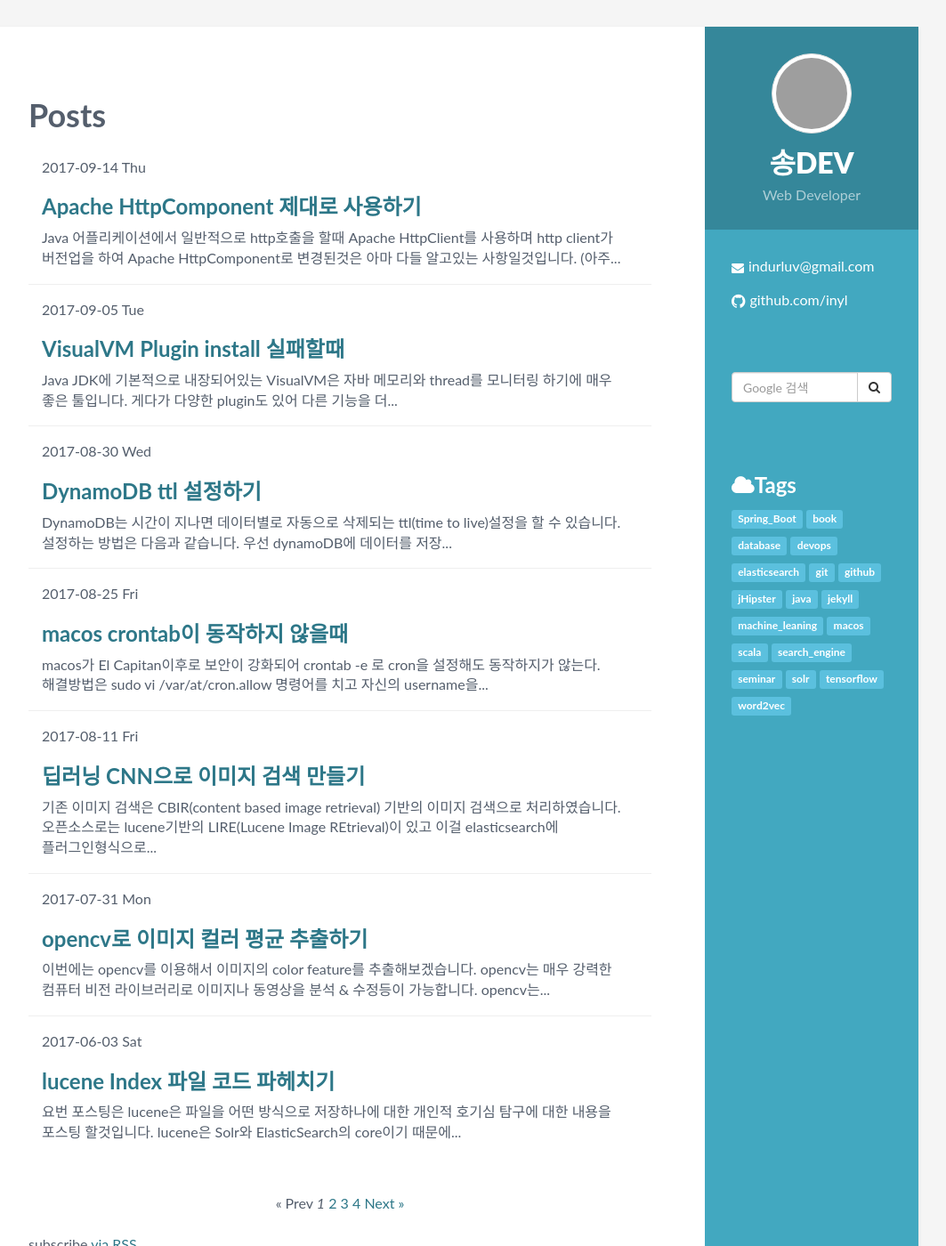
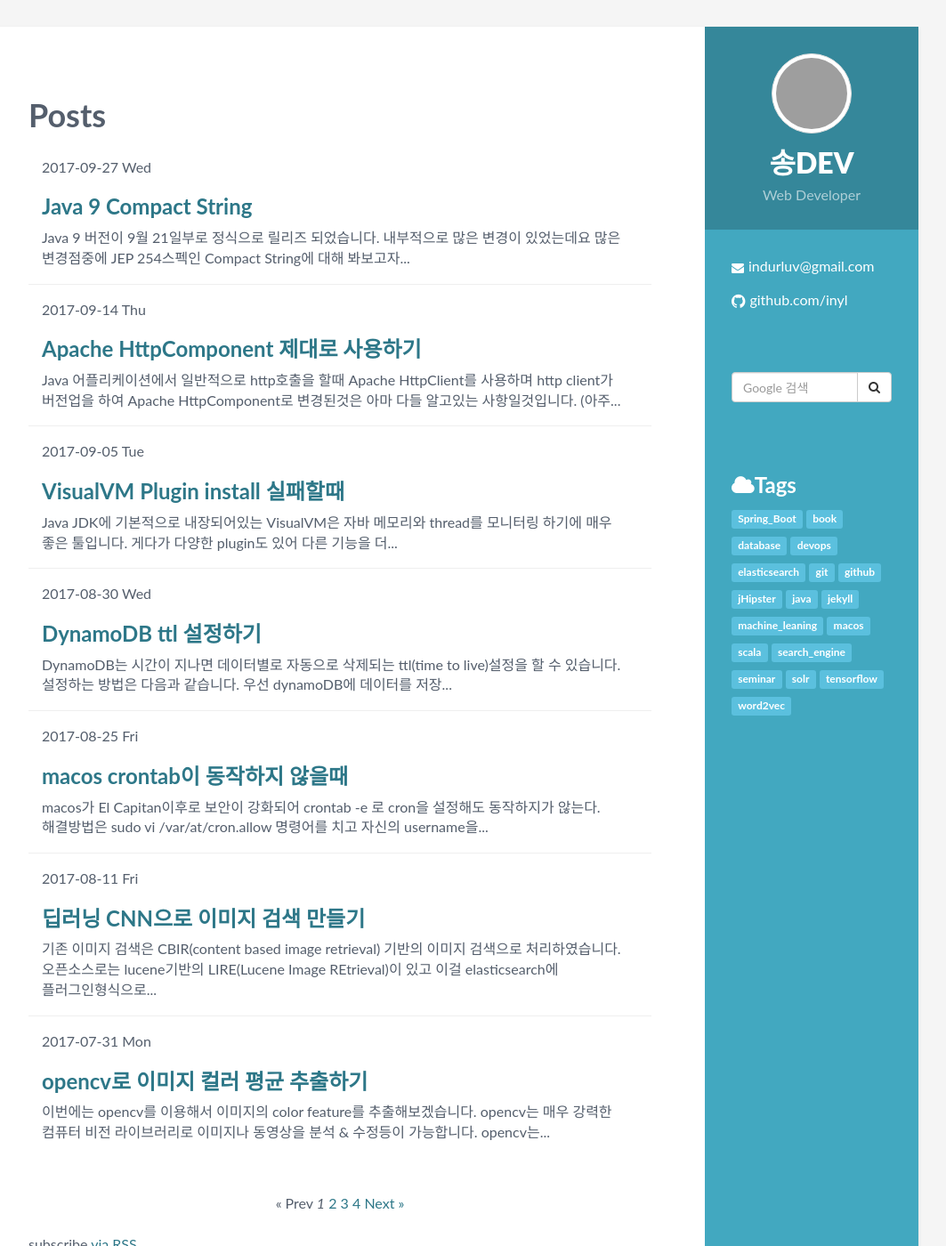
Before and after one commit to inyl/inyl.github.io, a Jekyll site: the page built from index.html, in a window 1280 px wide and 1400 px high. Shown: the whole window at 89% size, without its empty margins (138-1201 px from the left). Built offline with Jekyll 4.4.1, drawn with Linux system fonts in a browser that asks for light colours; the list of posts is cut into pages by our own code; some of the changed lines change nothing that is shown; grey boxes are pictures that could not be loaded.

Commit message:
new posting

````diff
--- a/_config.yml
+++ b/_config.yml
@@ -54,111 +54,115 @@ exclude:
   - README.md
 
 recommend:
-  /machine_learning/2017/03/04/think_tensorflow:
+  /blog/2016/08/28/jekyll_github_page:
     - /programming/2016/10/22/macos_git
+    - /programming/2017/08/25/mac_crontab
+    - /programming/2017/09/05/visualvm_plugin_install_fail
+  /programming/2017/08/11/cnn_image_search:
+    - /programming/2017/07/31/opencv_image_color_cluster
     - /search_engine/2017/05/01/tkt_elasticsearch
-    - /programming/2017/02/04/circuit_breaker
-  /programming/2017/05/15/webpack2_babel:
-    - /search_engine/2017/02/18/solr_learning_to_rank
+    - /programming/2017/04/19/tuple
+  /programming/2017/09/05/visualvm_plugin_install_fail:
+    - /programming/2016/10/22/macos_git
+    - /blog/2016/08/28/jekyll_github_page
+    - /programming/2017/05/11/java_stream
+  /programming/2017/08/30/dynamo_ttl:
+    - /programming/2017/08/25/mac_crontab
+    - /programming/2017/05/15/webpack2_babel
+    - /programming/2016/10/22/macos_git
+  /programming/2017/07/31/opencv_image_color_cluster:
+    - /programming/2017/08/11/cnn_image_search
+    - /programming/2017/05/15/webpack2_babel
+    - /devops/2016/08/20/devops
+  /programming/2017/09/27/compact_string:
+    - /programming/2017/05/09/database
+    - /search_engine/2017/04/01/bm25
+    - /programming/2017/09/05/visualvm_plugin_install_fail
+  /search_engine/2017/05/01/tkt_elasticsearch:
     - /programming/2017/09/14/http_component
+    - /blog/2016/08/28/jekyll_github_page
+    - /programming/2017/05/15/webpack2_babel
+  /book/2017/04/25/book_review_1:
+    - /seminar/2016/11/12/hanbit_2016
+    - /github/2017/01/21/github_newsletter
+    - /devops/2016/08/20/devops
+  /machine_leaning/2016/12/31/ML_for_give_up_on_math_1:
+    - /devops/2016/08/20/devops
+    - /seminar/2016/11/12/hanbit_2016
+    - /programming/2017/05/09/database
+  /search_engine/2017/04/18/bm25_2:
+    - /search_engine/2017/04/01/bm25
     - /programming/2017/08/30/dynamo_ttl
+    - /programming/2017/07/31/opencv_image_color_cluster
+  /programming/2017/05/05/slf4j:
+    - /devops/2016/08/20/devops
+    - /programming/2017/09/27/compact_string
+    - /programming/2017/05/15/webpack2_babel
+  /programming/2017/08/25/mac_crontab:
+    - /programming/2016/10/22/macos_git
+    - /blog/2016/08/28/jekyll_github_page
+    - /programming/2017/08/30/dynamo_ttl
+  /programming/2017/05/11/java_stream:
+    - /programming/2017/09/05/visualvm_plugin_install_fail
+    - /devops/2016/08/20/devops
+    - /programming/2017/05/15/webpack2_babel
+  /search_engine/2017/02/18/solr_learning_to_rank:
+    - /programming/2017/05/15/webpack2_babel
+    - /programming/2017/08/25/mac_crontab
+    - /search_engine/2017/05/01/tkt_elasticsearch
+  /programming/2017/02/04/circuit_breaker:
+    - /seminar/2016/11/12/hanbit_2016
+    - /programming/2017/08/25/mac_crontab
+    - /programming/2017/09/27/compact_string
   /seminar/2016/11/12/hanbit_2016:
     - /book/2017/04/25/book_review_1
     - /programming/2017/02/04/circuit_breaker
     - /devops/2016/08/20/devops
-  /programming/2017/08/30/dynamo_ttl:
+  /programming/2017/05/09/database:
+    - /programming/2017/09/27/compact_string
+    - /programming/2017/08/25/mac_crontab
+    - /programming/2017/02/04/circuit_breaker
+  /programming/2017/05/15/webpack2_babel:
+    - /programming/2017/08/30/dynamo_ttl
+    - /search_engine/2017/05/01/tkt_elasticsearch
+    - /search_engine/2017/02/18/solr_learning_to_rank
+  /programming/2017/04/19/tuple:
+    - /devops/2016/08/20/devops
+    - /book/2017/04/25/book_review_1
+    - /programming/2017/09/05/visualvm_plugin_install_fail
+  /search_engine/2017/04/01/bm25:
+    - /search_engine/2017/04/18/bm25_2
+    - /programming/2017/09/27/compact_string
+    - /book/2017/04/25/book_review_1
+  /machine_learning/2017/03/04/think_tensorflow:
     - /programming/2017/08/25/mac_crontab
     - /programming/2016/10/22/macos_git
-    - /programming/2017/05/15/webpack2_babel
-  /book/2017/04/25/book_review_1:
-    - /seminar/2016/11/12/hanbit_2016
+    - /search_engine/2017/05/01/tkt_elasticsearch
+  /programming/2017/06/03/lucene_index_type:
     - /devops/2016/08/20/devops
-    - /github/2017/01/21/github_newsletter
-  /programming/2017/08/25/mac_crontab:
-    - /programming/2016/10/22/macos_git
-    - /programming/2017/08/30/dynamo_ttl
-    - /blog/2016/08/28/jekyll_github_page
-  /programming/2017/09/05/visualvm_plugin_install_fail:
-    - /programming/2016/10/22/macos_git
-    - /blog/2016/08/28/jekyll_github_page
-    - /programming/2017/05/11/java_stream
-  /search_engine/2017/04/01/bm25:
-    - /search_engine/2017/04/18/bm25_2
     - /book/2017/04/25/book_review_1
     - /github/2017/01/21/github_newsletter
-  /programming/2017/05/11/java_stream:
+  /programming/2016/10/15/JHipster:
     - /programming/2017/09/05/visualvm_plugin_install_fail
-    - /programming/2016/10/22/macos_git
-    - /devops/2016/08/20/devops
-  /programming/2017/02/04/circuit_breaker:
-    - /seminar/2016/11/12/hanbit_2016
-    - /machine_learning/2017/03/04/think_tensorflow
-    - /book/2017/04/25/book_review_1
-  /search_engine/2017/04/18/bm25_2:
-    - /search_engine/2017/04/01/bm25
-    - /programming/2017/05/15/webpack2_babel
-    - /programming/2017/09/05/visualvm_plugin_install_fail
-  /programming/2017/06/03/lucene_index_type:
-    - /devops/2016/08/20/devops
-    - /programming/2017/09/14/http_component
+    - /blog/2016/08/28/jekyll_github_page
     - /github/2017/01/21/github_newsletter
   /programming/2016/10/22/macos_git:
     - /programming/2017/08/25/mac_crontab
     - /blog/2016/08/28/jekyll_github_page
     - /devops/2016/08/20/devops
-  /programming/2017/08/11/cnn_image_search:
-    - /programming/2017/07/31/opencv_image_color_cluster
+  /programming/2017/09/14/http_component:
+    - /programming/2016/10/22/macos_git
     - /search_engine/2017/05/01/tkt_elasticsearch
-    - /programming/2017/04/19/tuple
-  /blog/2016/08/28/jekyll_github_page:
+    - /programming/2017/09/05/visualvm_plugin_install_fail
+  /machine_leaning/2016/10/01/dl4j_word2vec_exam:
+    - /github/2017/01/21/github_newsletter
+    - /programming/2017/08/25/mac_crontab
     - /programming/2016/10/22/macos_git
-    - /programming/2017/08/25/mac_crontab
-    - /programming/2017/09/05/visualvm_plugin_install_fail
-  /programming/2017/07/31/opencv_image_color_cluster:
-    - /programming/2017/08/11/cnn_image_search
-    - /programming/2017/05/15/webpack2_babel
-    - /programming/2017/06/03/lucene_index_type
-  /programming/2017/05/05/slf4j:
-    - /devops/2016/08/20/devops
-    - /search_engine/2017/05/01/tkt_elasticsearch
-    - /programming/2016/10/22/macos_git
-  /search_engine/2017/05/01/tkt_elasticsearch:
-    - /programming/2017/09/14/http_component
-    - /machine_learning/2017/03/04/think_tensorflow
-    - /machine_leaning/2016/10/01/dl4j_word2vec_exam
   /devops/2016/08/20/devops:
     - /programming/2016/10/22/macos_git
+    - /programming/2017/05/05/slf4j
     - /book/2017/04/25/book_review_1
-    - /programming/2017/05/05/slf4j
-  /programming/2016/10/15/JHipster:
-    - /programming/2017/09/05/visualvm_plugin_install_fail
-    - /blog/2016/08/28/jekyll_github_page
-    - /github/2017/01/21/github_newsletter
-  /programming/2017/04/19/tuple:
-    - /devops/2016/08/20/devops
-    - /book/2017/04/25/book_review_1
-    - /github/2017/01/21/github_newsletter
-  /search_engine/2017/02/18/solr_learning_to_rank:
-    - /programming/2017/08/25/mac_crontab
-    - /programming/2017/05/15/webpack2_babel
-    - /search_engine/2017/05/01/tkt_elasticsearch
   /github/2017/01/21/github_newsletter:
     - /book/2017/04/25/book_review_1
-    - /devops/2016/08/20/devops
-    - /programming/2017/06/03/lucene_index_type
-  /programming/2017/05/09/database:
-    - /programming/2017/08/25/mac_crontab
-    - /devops/2016/08/20/devops
-    - /programming/2017/09/05/visualvm_plugin_install_fail
-  /machine_leaning/2016/12/31/ML_for_give_up_on_math_1:
-    - /devops/2016/08/20/devops
+    - /machine_leaning/2016/10/01/dl4j_word2vec_exam
     - /seminar/2016/11/12/hanbit_2016
-    - /programming/2017/08/30/dynamo_ttl
-  /machine_leaning/2016/10/01/dl4j_word2vec_exam:
-    - /search_engine/2017/05/01/tkt_elasticsearch
-    - /github/2017/01/21/github_newsletter
-    - /devops/2016/08/20/devops
-  /programming/2017/09/14/http_component:
-    - /programming/2016/10/22/macos_git
-    - /programming/2017/06/03/lucene_index_type
-    - /search_engine/2017/05/01/tkt_elasticsearch
--- /dev/null
+++ b/_posts/2017-09-27-compact_string.markdown
@@ -0,0 +1,105 @@
+---
+layout: post
+category: programming
+tags: [java]
+title:  "Java 9 Compact String"
+comment : true
+---
+Java 9 버전이 9월 21일부로 정식으로 릴리즈 되었습니다.
+내부적으로 많은 변경이 있었는데요 많은 변경점중에 [JEP 254](http://openjdk.java.net/jeps/254)스펙인 Compact String에 대해 봐보고자 합니다.
+
+기존 String class는 char형의 array를 감싼 형태를 취하고 있었습니다. 간략하게 구조만 놓고 보면
+```java
+class String {
+  private final char value[];
+}
+```
+다음과 같은 구조였습니다.
+그런데 그것이 Java9에서는 byte array로 변경되었습니다
+```java
+class String {
+  @Stable
+  private final byte[] value;
+}
+```
+딱 여기까지만 설명하면 이게 왜 바뀐거고 어떤 이득이 있는지 알기 힘들 수 있습니다.
+
+자바의 기본 char형은 UTF-16기반의 2byte를 참조합니다. ([Character 문서 참조](https://docs.oracle.com/javase/7/docs/api/java/lang/Character.html))
+자바의 문자열은 기본적으로 유니코드를 지원하기 때문에 영어를 쓴다 하더라도 2byte로 계산되었습니다.
+이번에 개선된 String은 문자열에 따라 Latin-1(1byte)와 UTF-16(2byte)로 나누어집니다.
+만일 영어만 있는 문자열의 경우 1byte의 영역을 차지하고요
+
+![]({{site.url}}assets/imgs/cs/cs1.png)
+
+만일 한글이라면 2byte를 차지합니다.
+
+![]({{site.url}}assets/imgs/cs/cs2.png)
+
+string이 차지하는 사이즈가 줄어들면 그만큼의 메모리 공간이 절약되며, 절약되는 공간만큼 Heap에 여유가 생긴다는것이고
+결국 GC의 발생 자체가 적게 일어나는 효과를 볼 수 있습니다.
+실제 [내부 벤치마킹](http://cr.openjdk.java.net/~shade/density/state-of-string-density-v1.txt) 으론
+Latin형식의 문자열이 20%정도 빠르며 30%정도 가비지가 적은것을 알 수 있습니다.
+
+근데 어짜피 한글은 기존하고 똑같으니 우리완 별 상관없는거 아니냐 할 수 있겠지만.
+실제로 어플리케이션의 힙메모리 안에 가장 많은 영역을 차지하고 있는 instance는 String, 즉 char array가 일반적으로 제일 많으며
+개발하면서 사용된 String도 물론 많겠지만 어플리케이션 내부의 참조 String이나, 추가한 오픈소스에서 사용되는 String들도 많습니다.
+
+![]({{site.url}}assets/imgs/cs/cs3.png)
+
+이런 string들 같은 케이스엔 훨씬 기존보다 사이즈가 경량화가 될 수 있겠죠.
+
+그리고 내부의 데이터형이 변경되었기 때문에 String에서 char연산을 하는 부분의 코드가 모두 StringLatin1 class와 StringUTF16클래스로 나누어지게 변경되었습니다.
+예를들어 기존의 String의 hashcode를 만드는 코드는
+```java
+// java8 hashcode
+public int hashCode() {
+    int h = hash;
+    if (h == 0 && value.length > 0) {
+        char val[] = value;
+
+        for (int i = 0; i < value.length; i++) {
+            h = 31 * h + val[i];
+        }
+        hash = h;
+    }
+    return h;
+}
+```
+이었다면 현재는 두개로 나누어져
+```java
+// StringLatin hashcode
+public static int hashCode(byte[] value) {
+    int h = 0;
+    for (byte v : value) {
+        h = 31 * h + (v & 0xff);
+    }
+    return h;
+}
+
+// StringUTF16 hashcode
+public static int hashCode(byte[] value) {
+    int h = 0;
+    int length = value.length >> 1;
+    for (int i = 0; i < length; i++) {
+        h = 31 * h + getChar(value, i);
+    }
+    return h;
+}
+```
+로 나누어졌으며 내부의 거의 모든 method가 분기되어 처리되게 변경되었습니다.
+String은 당연히 모든 어플리케이션이 사용하는 클래스다 보니 이런 구조 변경은 굉장히 리스크가 클텐데 꽤 과감한 변화가 아닐까 싶습니다.
+
+이 방식은 JDK6때 compressed strings이라는 명칭으로 비슷하게 시도 되었다가 이슈가 있어 삭제되고 이번 9버전에 다시 적용 되었습니다.
+
+아직 실사용적인 레벨에선 얼마만큼의 효과적인 성능 개선이 이루어질진 알 수 없지만 이미 존재하며 많이 사용하는 기능(클래스)에 대해 어떤 방식으로 퍼포먼스 튜닝에 접근 하는지에 대해
+매우 흥미로운 시각으로 바라본 변경점이었습니다.
+
+
+
+참고문헌 :
+
+http://openjdk.java.net/jeps/254
+
+http://cr.openjdk.java.net/~shade/density/state-of-string-density-v1.txt
+
+http://www.baeldung.com/java-9-compact-string
````
Also changed, not shown: assets/imgs/cs/cs3.png (added).
